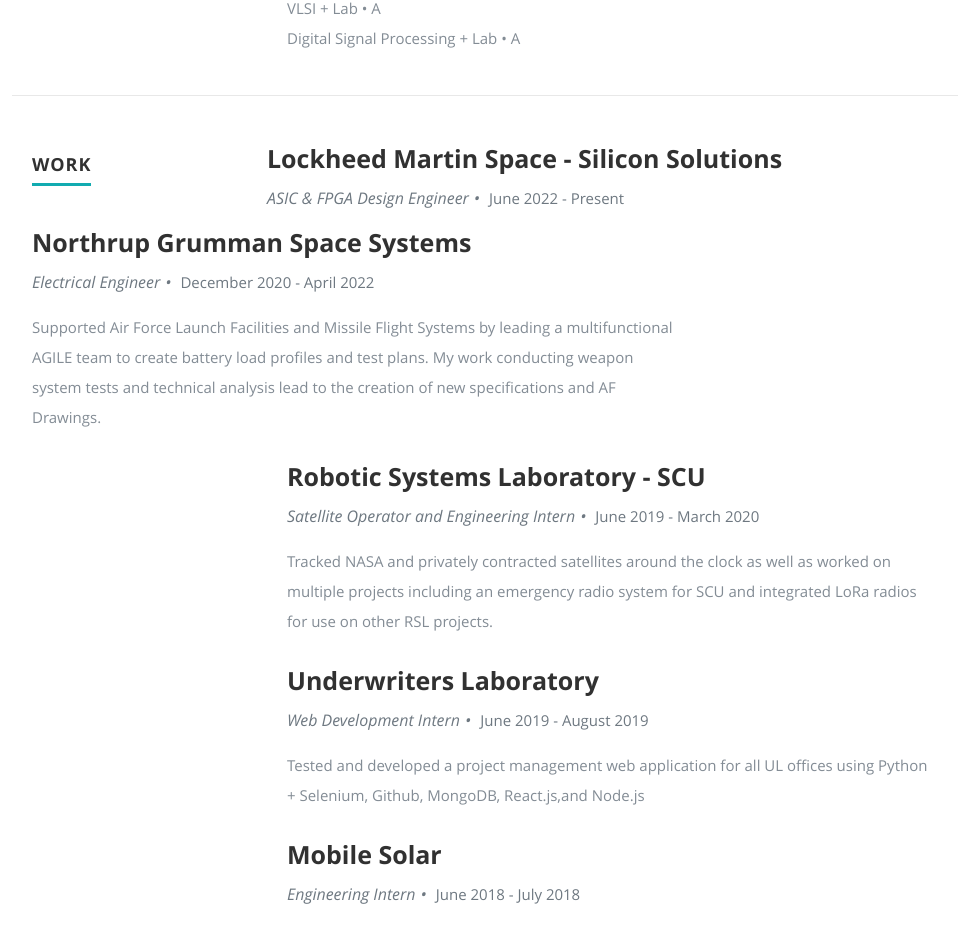
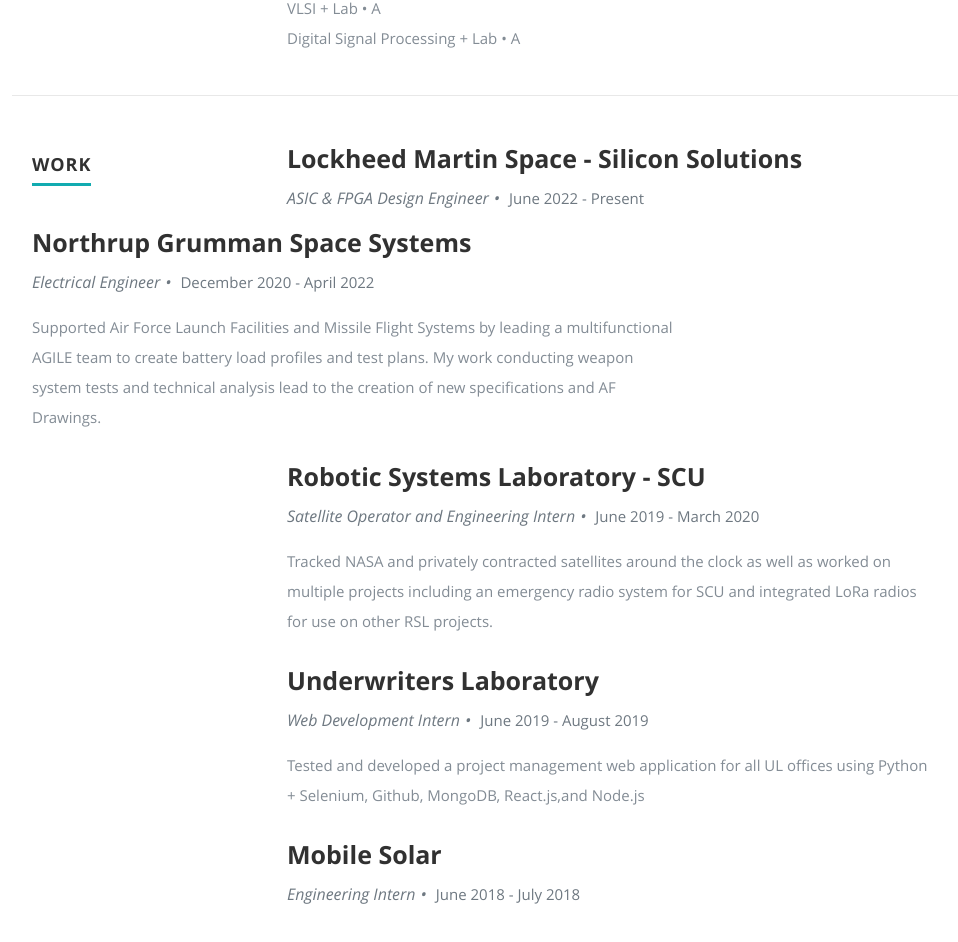
Before and after one commit to beeenut/portfolio, a React (Create React App) app: page / in a window 1280 px wide. Shown: the part 1875-2817 px from the top of the page, without its empty margins (118-1076 px from the left). Built offline with nearby package versions, Linux system fonts and the light colour scheme.

Commit message:
div update 2

```diff
--- a/src/Components/Resume.js
+++ b/src/Components/Resume.js
@@ -111,12 +111,15 @@
               <span>Work</span>
             </h1>
           </div>
-          <div key="Lockheed Martin Space">
-            <h3>Lockheed Martin Space - Silicon Solutions</h3>
-            <p className="info">
-              ASIC & FPGA Design Engineer
-              <span>&bull;</span> <em className="date">June 2022 - Present</em>
-            </p>
+          <div className="nine columns main-col">
+            <div key="Lockheed Martin Space">
+              <h3>Lockheed Martin Space - Silicon Solutions</h3>
+              <p className="info">
+                ASIC & FPGA Design Engineer
+                <span>&bull;</span>{" "}
+                <em className="date">June 2022 - Present</em>
+              </p>
+            </div>
           </div>
           <div className="nine columns main-col">
             <div key="Northrup Grumman Space Systems">
```
